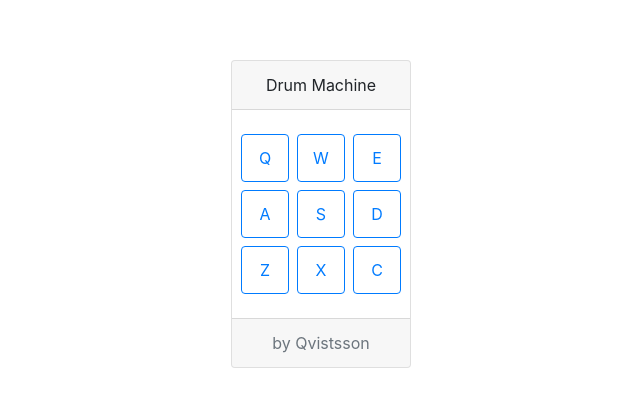
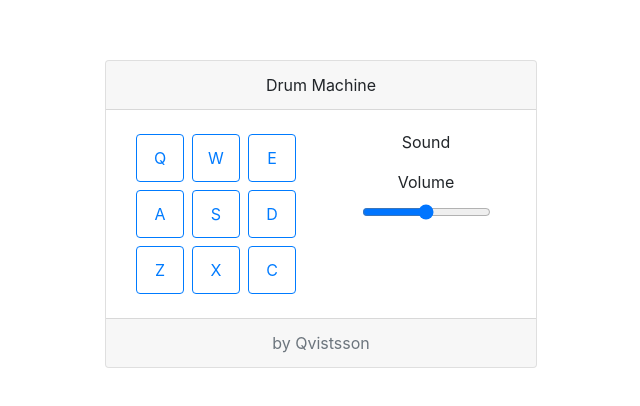
Before and after one commit to qvistdev09/drum-machine-portfolio, a React (Create React App) app: page / in a window 1280 px wide. Shown: the part 186-592 px from the top of the page, without its empty margins (319-959 px from the left). Built offline with nearby package versions, Linux system fonts and the light colour scheme.

Commit message:
Implement sounds, slider and sound label

```diff
--- a/src/App.js
+++ b/src/App.js
@@ -1,105 +1,174 @@
 import React from 'react';
-import heater1 from './sounds/Heater-1.mp3';
+import soundKits from './SoundKits';
 
 class App extends React.Component {
   constructor(props) {
     super(props);
     this.state = {
-      test: 'test',
-      sound1: new Audio(heater1)
+      soundLabel: 'Sound',
+      kit: 'kit1',
+      volume: 0.5,
     };
     this.playSound = this.playSound.bind(this);
+    this.sliderChange = this.sliderChange.bind(this);
   }
 
-  playSound() {
-    this.state.sound1.play();
+  sliderChange(e) {
+    this.setState({
+      volume: e.target.value / 100,
+    });
+  }
+
+  playSound(pos) {
+    this.setState({
+      soundLabel: soundKits[this.state.kit][pos].label,
+    });
+    soundKits[this.state.kit][pos].sound.volume = this.state.volume;
+    soundKits[this.state.kit][pos].sound.currentTime = 0;
+    soundKits[this.state.kit][pos].sound.play();
   }
 
   render() {
     return (
-      <div className="container-fluid">
+      <div className="container">
         <div className="row align-items-center min100vh">
+          <div className="col">
             <DrumMachineCard>
-            <div className="row justify-content-center">
+              <div className="row">
+                <div className="col-sm">
+                  <div className="row">
+                    <div className="col">
                       <SoundButton
                         label="Q"
                         play={this.playSound}
+                        pos={0}
+                        keyCode={81}
                       />
                       <SoundButton
                         label="W"
-                play={function () {
-                  alert('hey');
-                }}
+                        play={this.playSound}
+                        pos={1}
+                        keyCode={87}
                       />
                       <SoundButton
                         label="E"
-                play={function () {
-                  alert('hey');
-                }}
+                        play={this.playSound}
+                        pos={2}
+                        keyCode={69}
                       />
                     </div>
-            <div className="row justify-content-center">
+                  </div>
+                  <div className="row">
+                    <div className="col">
                       <SoundButton
                         label="A"
-                play={function () {
-                  alert('hey');
-                }}
+                        play={this.playSound}
+                        pos={3}
+                        keyCode={65}
                       />
                       <SoundButton
                         label="S"
-                play={function () {
-                  alert('hey');
-                }}
+                        play={this.playSound}
+                        pos={4}
+                        keyCode={83}
                       />
                       <SoundButton
                         label="D"
-                play={function () {
-                  alert('hey');
-                }}
+                        play={this.playSound}
+                        pos={5}
+                        keyCode={68}
                       />
                     </div>
-            <div className="row justify-content-center">
+                  </div>
+                  <div className="row">
+                    <div className="col">
                       <SoundButton
                         label="Z"
-                play={function () {
-                  alert('hey');
-                }}
+                        play={this.playSound}
+                        pos={6}
+                        keyCode={90}
                       />
                       <SoundButton
                         label="X"
-                play={function () {
-                  alert('hey');
-                }}
+                        play={this.playSound}
+                        pos={7}
+                        keyCode={88}
                       />
                       <SoundButton
                         label="C"
-                play={function () {
-                  alert('hey');
-                }}
+                        play={this.playSound}
+                        pos={8}
+                        keyCode={67}
                       />
                     </div>
+                  </div>
+                </div>
+                <div className="col-sm">
+                  <p>{this.state.soundLabel}</p>
+                  <label htmlFor="volume">Volume</label>
+                  <input
+                    type="range"
+                    id="volume"
+                    name="volume"
+                    min="0"
+                    max="100"
+                    value={this.state.volume * 100}
+                    onChange={this.sliderChange}
+                  />
+                </div>
+              </div>
             </DrumMachineCard>
+          </div>
         </div>
       </div>
     );
   }
 }
 
-function SoundButton(props) {
+class SoundButton extends React.Component {
+  constructor(props) {
+    super(props);
+
+    this.state = {
+      buttonRef: null,
+    };
+    this.keyTriggerPlay = this.keyTriggerPlay.bind(this);
+  }
+
+  componentDidMount() {
+    this.setState({
+      buttonRef: document.getElementById(String(this.props.keyCode)),
+    });
+    document.addEventListener('keydown', this.keyTriggerPlay);
+  }
+  componentWillUnmount() {
+    document.removeEventListener('keydown', this.keyTriggerPlay);
+  }
+
+  keyTriggerPlay(e) {
+    if (e.keyCode === this.props.keyCode) {
+      this.state.buttonRef.focus();
+      this.state.buttonRef.click();
+    }
+  }
+
+  render() {
     return (
       <button
         type="button"
         className="btn btn-outline-primary sound-btn m-1"
-      onClick={props.play}
+        onClick={() => this.props.play(this.props.pos)}
+        id={String(this.props.keyCode)}
       >
-      {props.label}
+        {this.props.label}
       </button>
     );
+  }
 }
 
 function DrumMachineCard(props) {
   return (
-    <div className="card text-center mx-auto">
+    <div className="card card-max text-center mx-auto">
       <div className="card-header">Drum Machine</div>
       <div className="card-body">{props.children}</div>
       <div className="card-footer text-muted">by Qvistsson</div>
--- /dev/null
+++ b/src/SoundKits.js
@@ -0,0 +1,25 @@
+import heater1 from './sounds/Heater-1.mp3';
+import heater2 from './sounds/Heater-2.mp3';
+import heater3 from './sounds/Heater-3.mp3';
+import heater4 from './sounds/Heater-4_1.mp3';
+import clap from './sounds/Heater-6.mp3';
+import openHH from './sounds/Dsc_Oh.mp3';
+import kicknHat from './sounds/Kick_n_Hat.mp3';
+import kick from './sounds/RP4_KICK_1.mp3';
+import closedHH from './sounds/Cev_H2.mp3';
+
+const soundKits = {
+  kit1: [
+    { label: 'Heater 1', sound: new Audio(heater1) },
+    { label: 'Heater 2', sound: new Audio(heater2) },
+    { label: 'Heater 3', sound: new Audio(heater3) },
+    { label: 'Heater 4', sound: new Audio(heater4) },
+    { label: 'Clap', sound: new Audio(clap) },
+    { label: 'Open high hat', sound: new Audio(openHH) },
+    { label: 'Kick n hat', sound: new Audio(kicknHat) },
+    { label: 'Kick', sound: new Audio(kick) },
+    { label: 'Closed High Hat', sound: new Audio(closedHH) },
+  ],
+};
+
+export default soundKits;
--- a/src/index.css
+++ b/src/index.css
@@ -20,3 +20,7 @@ code {
   width: 3rem;
   height: 3rem;
 }
+
+.card-max {
+  max-width: 27rem;
+}
```
Lines whose indentation alone changed are shown as unchanged.
